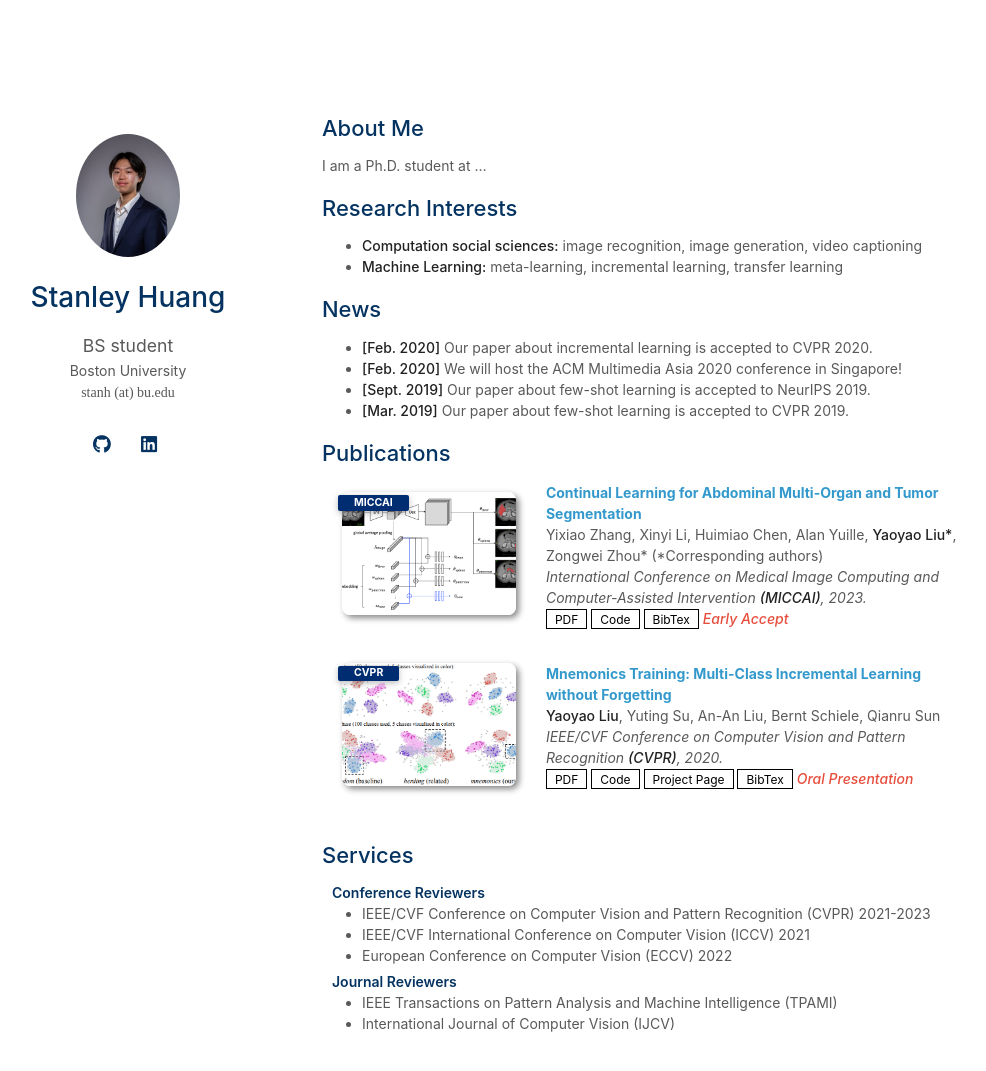
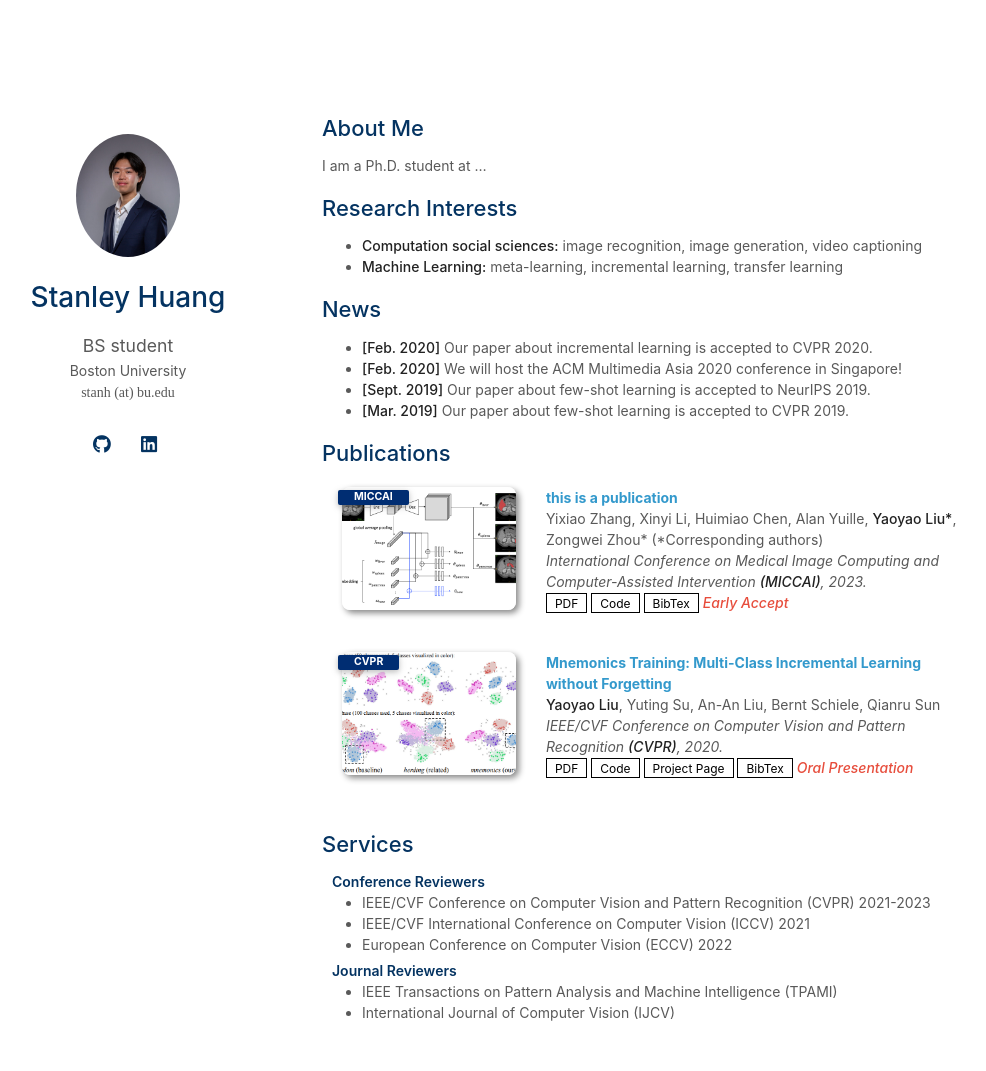
Before and after one commit to stanleyhuang12/web, a Jekyll site: the page built from index.md, in a window 1280 px wide and 1125 px high. Shown: the top 1071 px of the window, without its empty margins (148-1134 px from the left). Built offline with Jekyll 4.4.1, drawn with Linux system fonts in a browser that asks for light colours; a style sheet for code colours, icons or effects is not loaded; our own code applies the rules of GitHub Pages for plain Markdown files.

Commit message:
Update publications.yml

```diff
--- a/_data/publications.yml
+++ b/_data/publications.yml
@@ -1,6 +1,6 @@
 main:
 
-  - title: Continual Learning for Abdominal Multi-Organ and Tumor Segmentation
+  - title: this is a publication
     authors: Yixiao Zhang, Xinyi Li, Huimiao Chen, Alan Yuille, <strong>Yaoyao Liu*</strong>, Zongwei Zhou* (*Corresponding authors)
     conference_short: MICCAI
     conference: International Conference on Medical Image Computing and Computer-Assisted Intervention <strong>(MICCAI)</strong>, 2023.
```
